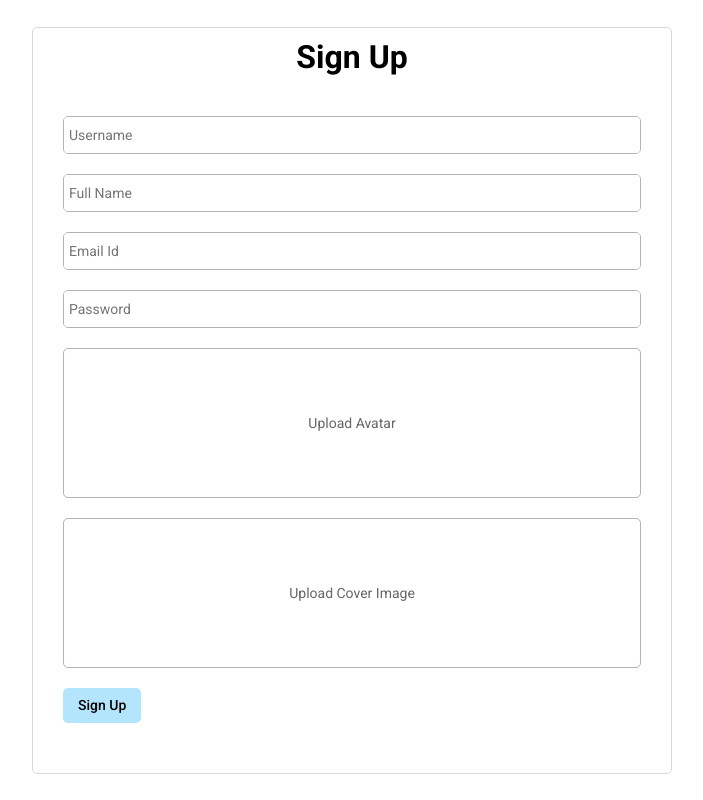
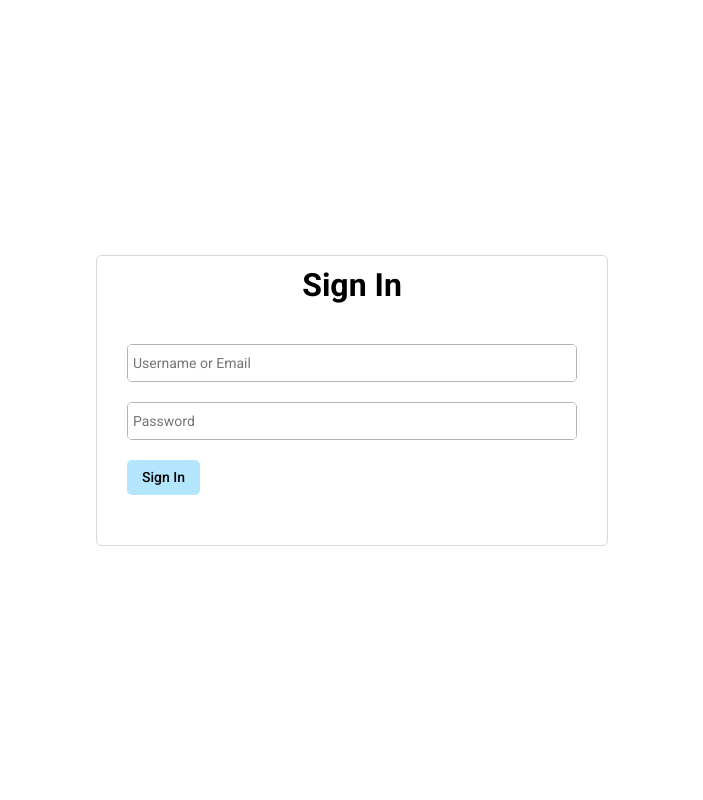
Before and after one commit to SaleemIlahi/videotube, a React (Create React App) app in the folder frontend/: page / in a window 1280 px wide. Shown: the whole page, without its empty margins (288-991 px from the left). Built offline with nearby package versions, Linux system fonts and the light colour scheme.

Commit message:
feat: Integrate react router dom in App.jsx for navigation

```diff
--- a/frontend/src/App.jsx
+++ b/frontend/src/App.jsx
@@ -1,12 +1,17 @@
 import S from "./styles/app.module.scss";
 import Login from "./pages/Login";
 import Register from "./pages/Register";
+import { BrowserRouter as Router, Routes, Route } from "react-router-dom";
 
 function App() {
   return (
     <div className={S.app}>
-      {/* <Login /> */}
-      <Register />
+      <Router>
+        <Routes>
+          <Route path="/" element={<Login />} />
+          <Route path="/sign-up" element={<Register />} />
+        </Routes>
+      </Router>
     </div>
   );
 }
```
